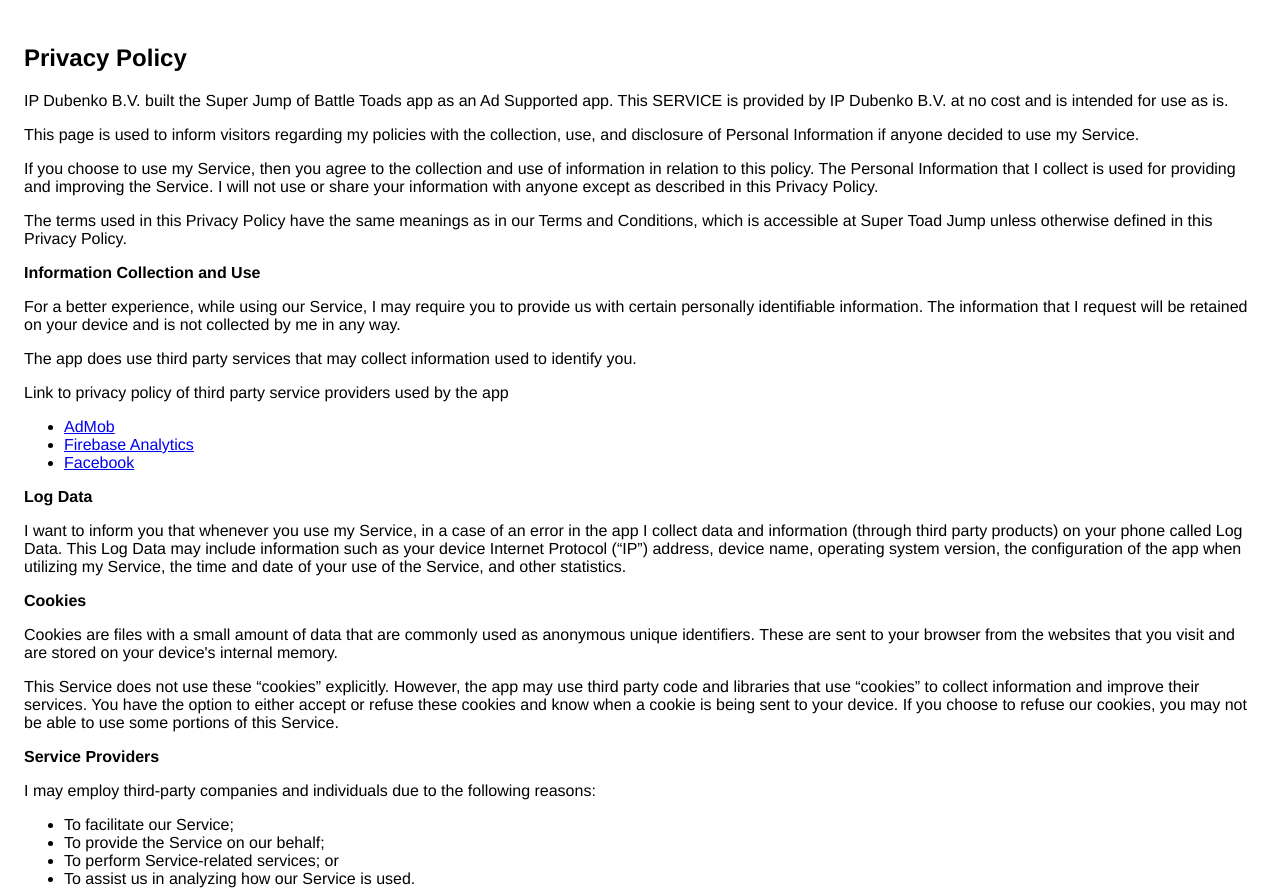
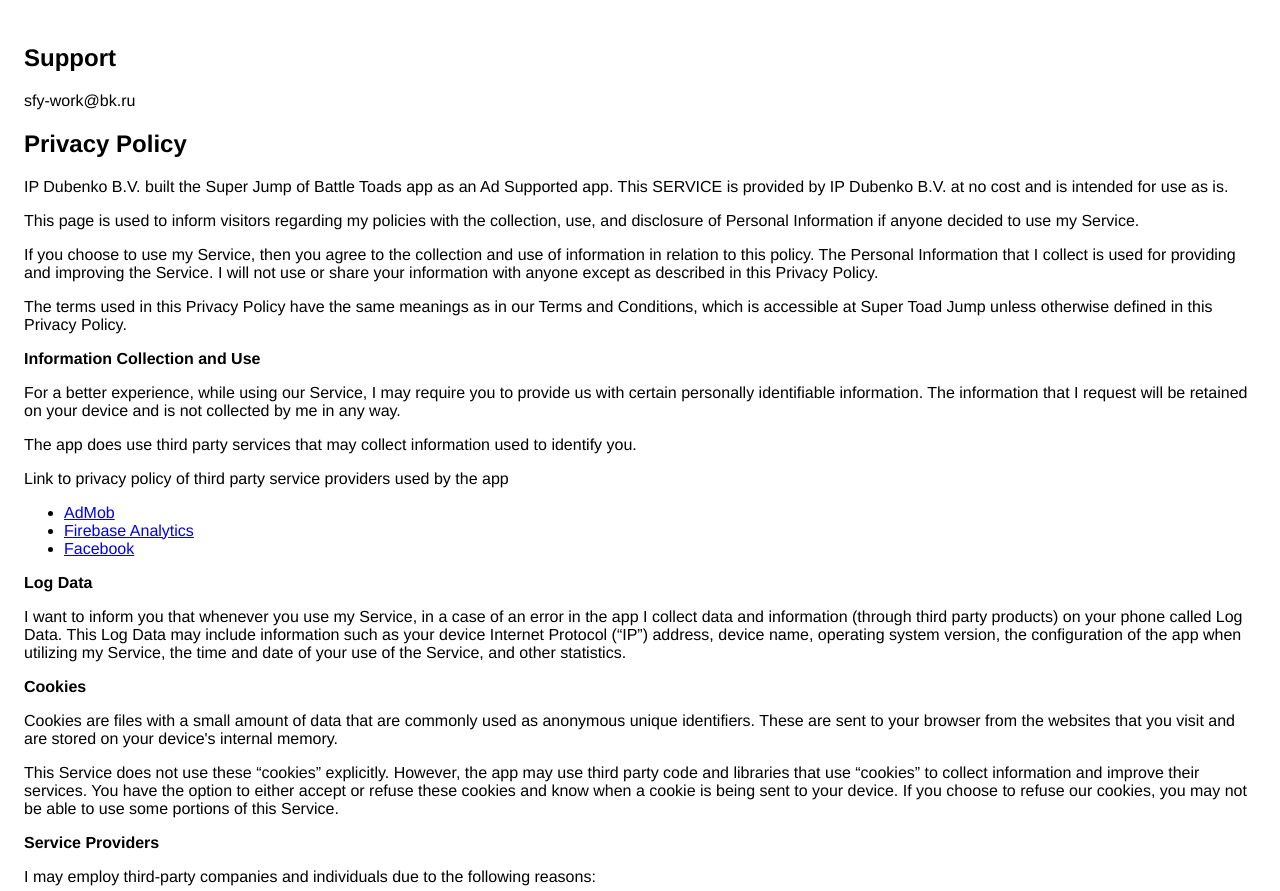
Before and after one commit to sfighrath/sfighrath.github.io, a plain HTML site: page index.html in a window 1280 px wide. Shown: the top 891 px of the page. Drawn offline with Linux system fonts and the light colour scheme.

Commit message:
add support

```diff
--- a/index.html
+++ b/index.html
@@ -7,6 +7,8 @@
       <style> body { font-family: 'Helvetica Neue', Helvetica, Arial, sans-serif; padding:1em; } </style>
     </head>
     <body>
+    <h2>Support</h2>
+	<p>sfy-work@bk.ru</p>
     <h2>Privacy Policy</h2> <p> IP Dubenko B.V. built the Super Jump of Battle Toads app as an Ad Supported app. This SERVICE is provided by
                     IP Dubenko B.V. at no cost and is intended for use as is.
                   </p> <p>This page is used to inform visitors regarding my policies with the collection, use, and disclosure
```
